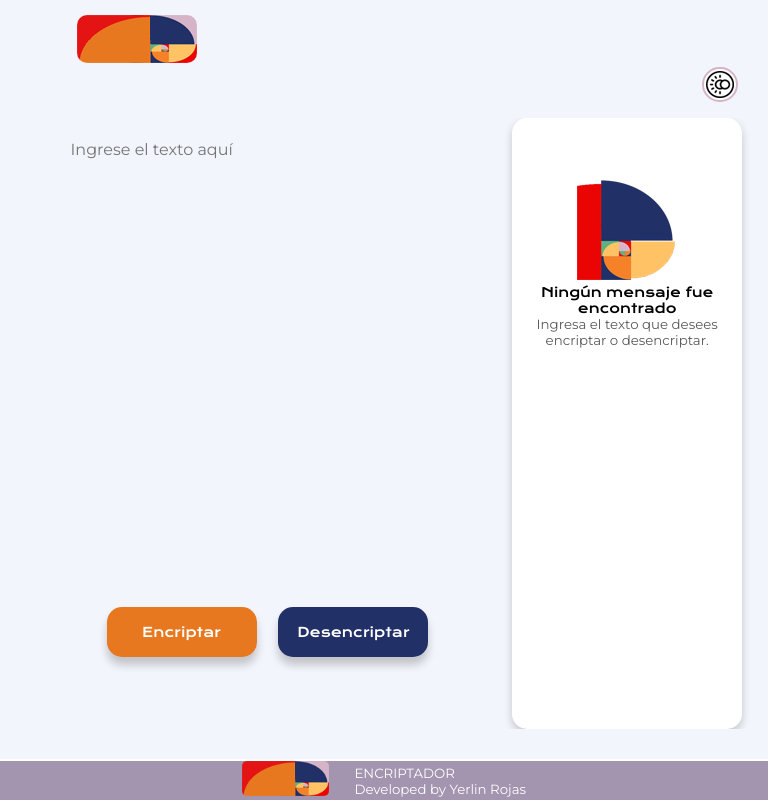
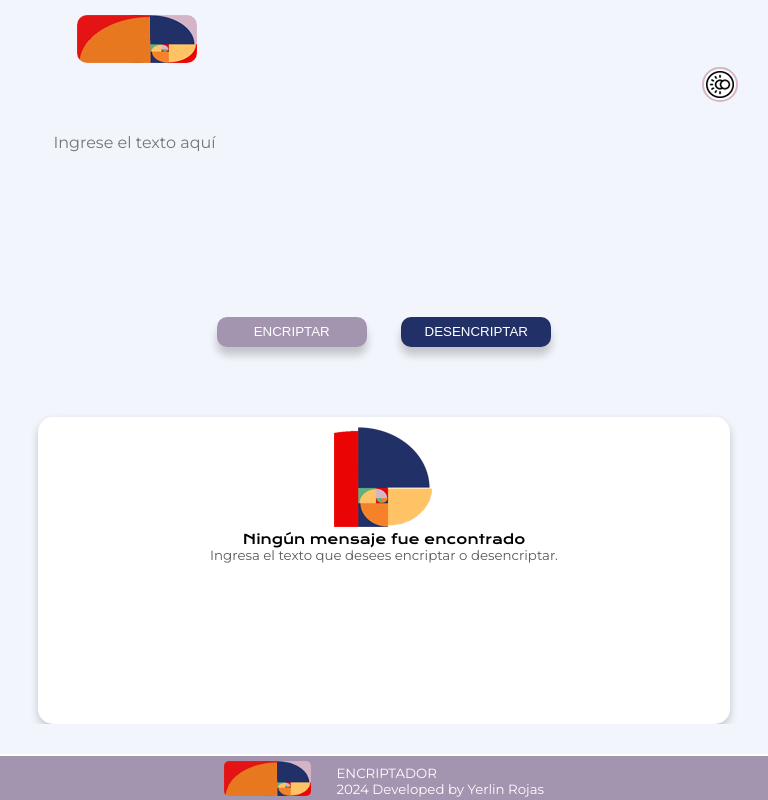
Before and after one commit to YerlinRojas/encriptador, a plain HTML site: page index.html in a window 768 px wide. Drawn offline with nearby package versions, Linux system fonts and the light colour scheme.

Commit message:
version tablet

```diff
--- a/css/style.css
+++ b/css/style.css
@@ -63,6 +63,7 @@ main {
     margin-top: 2%;
     flex: 1;
     overflow: auto;
+    padding: 0 5%;
 
 
 }
@@ -120,10 +121,7 @@ textarea{
 
 
     .encriptado-hijo{
-        display: flex;
-        flex-direction: column;
-        justify-content: space-between;
-        align-items: center;
+
         text-align:left ;
         max-width: 100%;
         overflow: hidden;
@@ -166,11 +164,10 @@ textarea{
         flex: 1;
         height: 100%;
         border-radius: 15px;
-        background-color: var(--color-terciaria);
+        background-color: #a394b0;
         box-shadow: 0 8px 8px rgba(0, 0, 0, 0.2);
         border: 0;
         color: var(--color-white);
-        font-family: var(--fuente-krona);
         cursor: pointer;
         max-width: 150px;
     }
@@ -183,15 +180,17 @@ textarea{
         border: 0;
         box-shadow: 0 8px 8px rgba(0, 0, 0, 0.2);
         color: var(--color-white);
-        font-family: var(--fuente-krona);
         cursor: pointer;
         max-width: 150px;
     }
 
     .botone3-container {
+        display: flex;
+        justify-content: center;
         position: absolute;
-        bottom: 10px;
-        right: 10px;
+        margin-left: 12px;
+        margin-top: 2%;
+
     }
 
     .botone3{
@@ -226,6 +225,7 @@ textarea{
         color: var(--color-white);
         gap: 25px;
         margin-top: auto;
+        padding-top: 5px;
     }
 
     .logo-footer{
@@ -284,7 +284,7 @@ textarea{
 
         footer{
                 background-color: var(--dark-color-cuarto);
-                color: var(--color--black);
+                color: var(--color-text);
             }
 
         .botone1:hover{
@@ -305,3 +305,54 @@ textarea{
             color: var(--color-white);
         }
     }
+
+    @media (min-width: 600px) and (max-width: 900px) {
+        .main_text {
+            grid-template-columns: 1fr;
+            grid-template-rows: auto auto;
+            gap: 5%;
+        }
+        .main_text_left {
+            margin-left: 0; /* Elimina el margen izquierdo */
+            margin-bottom: 20px; /* Añade un margen inferior para separación */
+        }
+        textarea{
+            padding: 15px;
+
+        }
+        .div_buttom{
+            height: 30px;
+        }
+        .encriptado-hijo {
+            width: 100%; /* Asegúrate de que ocupe todo el ancho */
+            padding: 10px; /* Ajusta el padding si es necesario */
+        }
+        .botone1{
+            font-size: smaller;
+            border-radius: 10px;
+        }
+        .botone2{
+            font-size: smaller;
+            border-radius: 10px;
+        }
+
+        .botone3 img{
+            height: 30px;
+            }
+
+        .letra-footer{
+            font-size: smaller;
+        }
+        .encriptado-hijo-logo{
+            display: flex;
+            flex-direction: column;
+            align-items: flex-start;
+            justify-content: flex-start;
+            margin-top: 0;
+
+        }
+
+        .encriptado-hijo-logo p {
+            font-size: smaller;
+        }
+    }
--- a/index.html
+++ b/index.html
@@ -21,8 +21,8 @@
             </div>
 
             <div class="div_buttom">
-            <button class="botone1" onclick="mostrarTexto(true)">Encriptar</button>
-            <button class="botone2" onclick="mostrarTexto(false)">Desencriptar</button>
+            <button class="botone1" onclick="mostrarTexto(true)">ENCRIPTAR</button>
+            <button class="botone2" onclick="mostrarTexto(false)">DESENCRIPTAR</button>
             </div>
 
             </div>
@@ -46,8 +46,7 @@
                     </div>
                     <div class="botone3-container">
                     <button class="botone3" onclick="copiarTexto()">
-
-                      <img src="./img/icon-copy.png" alt="Copiar">
+                    <img src="./img/icon-copy.png" alt="Copiar">
                     </button>
                     </div>
                 </div>
@@ -66,7 +65,7 @@
                 ENCRIPTADOR
             </p>
             <p class="letra-footer">
-                Developed by Yerlin Rojas
+               2024 Developed by Yerlin Rojas
             </p>
         </div>
     </footer>
```
